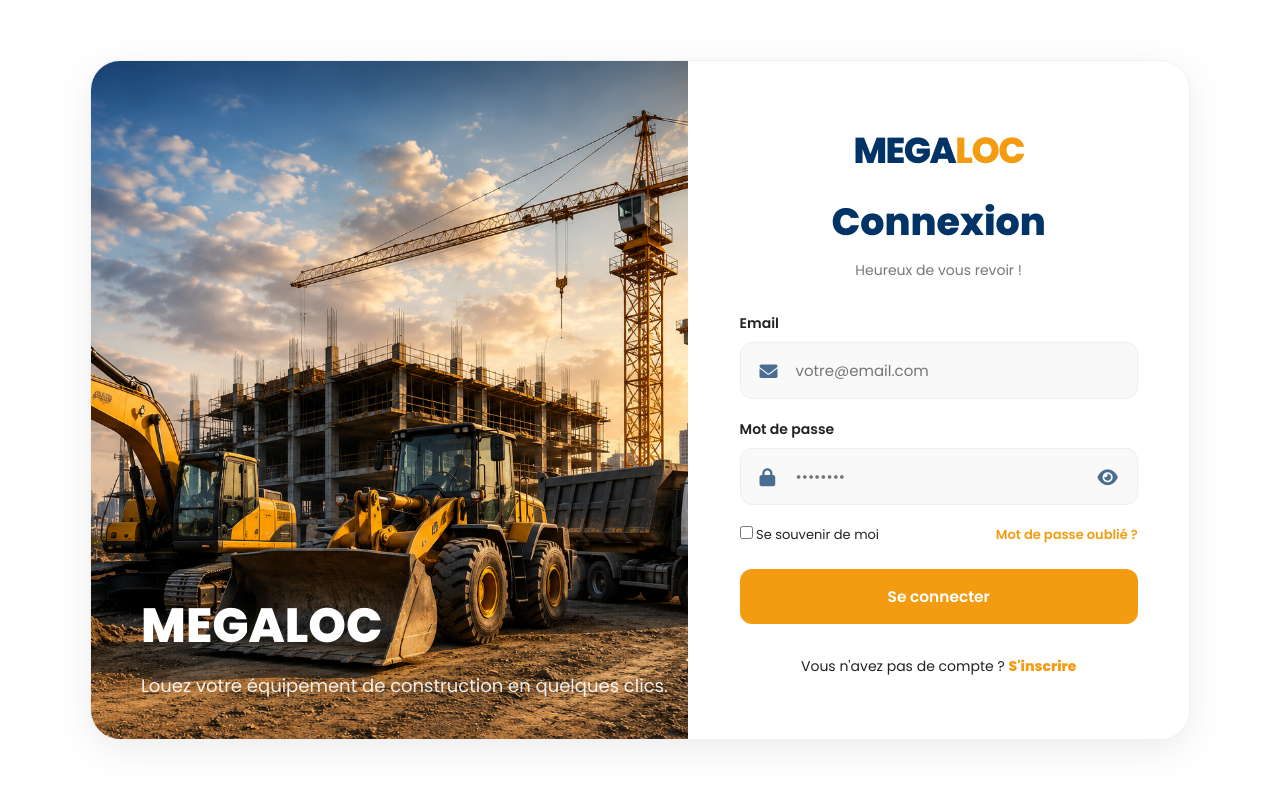
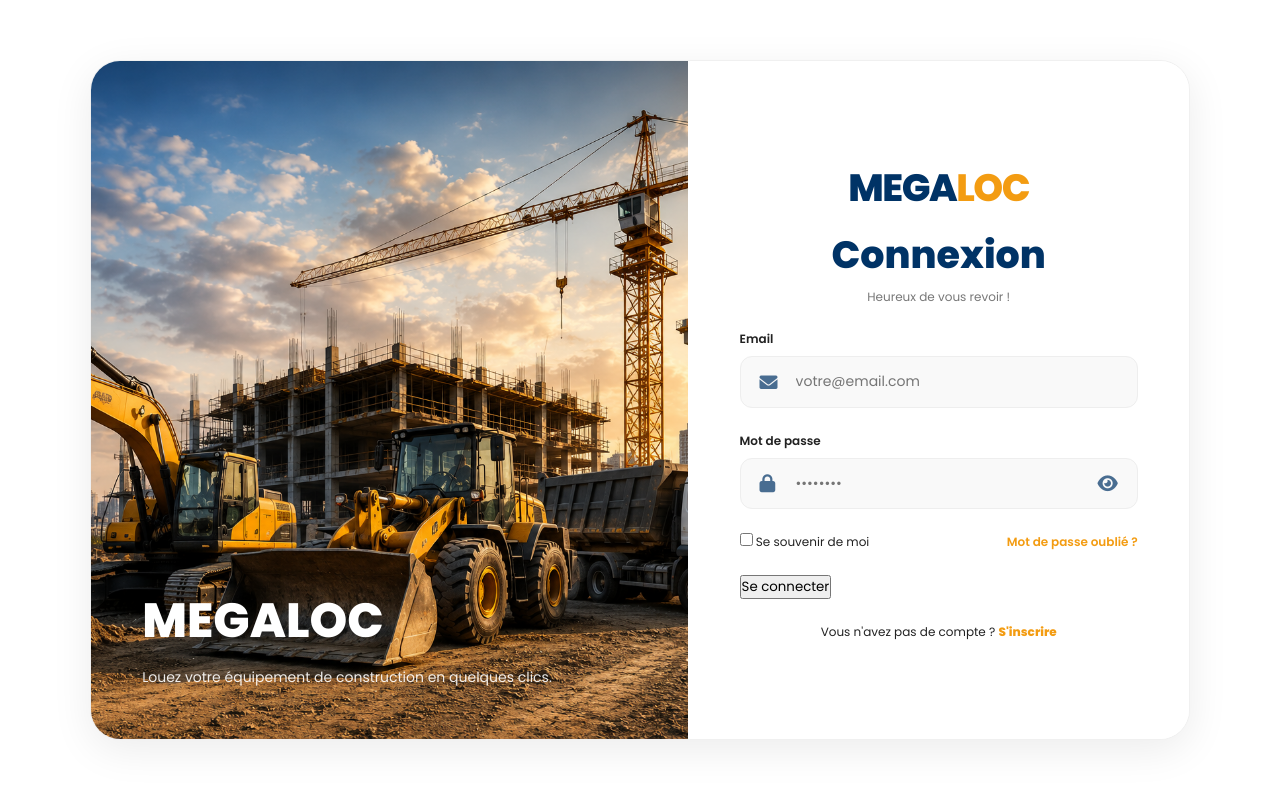
Before and after one commit to CodeShield1/PFE_Solicode, a PHP site: page /index.php?url=login in a window 1280 px wide. Run offline with PHP 8.4, Linux system fonts and the light colour scheme.

Commit message:
modifier css

```diff
--- a/Projet_PFE/app/public/css/login.css
+++ b/Projet_PFE/app/public/css/login.css
@@ -1,22 +1,11 @@
-/* Importation des bases et variables */
+/* Importation de la 9a3ida global */
 @import url('style.css');
-
-body {
-    background: var(--white);
-    min-height: 100vh;
-    display: flex;
-    align-items: center;
-    justify-content: center;
-    padding: 20px;
-    margin: 0;
-}
 
 .auth-wrapper {
     display: flex;
-    width: 100%;
-    max-width: 1100px;
-    /* Mizane de la hauteur : s'adapte à l'écran sans déborder */
-    min-height: clamp(600px, 85vh, 750px);
+    width: var(--fluid-width);
+    max-width: var(--fluid-max-width);
+    min-height: var(--fluid-min-height);
     height: auto;
     background: var(--white);
     border-radius: var(--radius-lg);
@@ -25,7 +14,7 @@ body {
     border: 1px solid #f0f0f0;
 }
 
-/* Image Side */
+/* Image Side (Fluid) */
 .auth-image {
     flex: 1.2;
     background: url('../images/login.png') no-repeat center center/cover;
@@ -35,32 +24,32 @@ body {
 
 .image-overlay {
     position: absolute;
-    bottom: clamp(30px, 5vh, 50px);
-    left: clamp(30px, 5vw, 50px);
+    bottom: var(--fluid-padding);
+    left: var(--fluid-padding);
     color: var(--white);
     text-shadow: 2px 2px 10px rgba(0,0,0,0.3);
     padding-right: 20px;
 }
 
 .image-overlay h1 {
-    font-size: clamp(32px, 4vw, 48px);
+    font-size: var(--font-h1);
     font-weight: 800;
     margin-bottom: 10px;
 }
 
 .image-overlay p {
-    font-size: clamp(14px, 1.5vw, 18px);
+    font-size: var(--font-body);
     opacity: 0.9;
 }
 
-/* Form Side */
+/* Form Side (Fluid) */
 .auth-form-container {
     flex: 0.8;
     background: var(--white);
     display: flex;
     align-items: center;
     justify-content: center;
-    padding: clamp(30px, 4vw, 60px); /* Padding fluide */
+    padding: var(--fluid-padding); /* Utilise la 9a3ida global */
 }
 
 .form-box {
@@ -68,24 +57,24 @@ body {
 }
 
 .form-header {
-    margin-bottom: clamp(20px, 4vh, 40px);
+    margin-bottom: var(--fluid-gap);
     text-align: center;
 }
 
 .form-header h2 {
-    font-size: clamp(26px, 3vw, 38px); /* Titre fluide */
+    font-size: var(--font-h2);
     color: var(--primary-blue);
-    margin-bottom: 10px;
+    margin-bottom: 5px;
     font-weight: 800;
 }
 
 .form-header p {
     color: var(--text-muted);
-    font-size: clamp(14px, 1vw, 16px);
+    font-size: var(--font-small);
 }
 
 .input-group {
-    margin-bottom: clamp(15px, 2.5vh, 25px);
+    margin-bottom: var(--fluid-gap);
 }
 
 .input-group label {
@@ -93,7 +82,7 @@ body {
     margin-bottom: 8px;
     font-weight: 600;
     color: var(--text-dark);
-    font-size: 14px;
+    font-size: var(--font-small);
 }
 
 .field {
@@ -113,13 +102,13 @@ body {
 
 .field input {
     width: 100%;
-    padding: clamp(12px, 2vh, 18px) 20px clamp(12px, 2vh, 18px) 55px;
+    padding: clamp(12px, 1.8vh, 18px) 20px clamp(12px, 1.8vh, 18px) 55px;
     border: 1.5px solid #eee;
     border-radius: var(--radius-md);
     background: #f9f9f9;
     outline: none;
     transition: var(--transition);
-    font-size: 15px;
+    font-size: var(--font-body);
 }
 
 .field input:focus {
@@ -132,38 +121,13 @@ body {
     right: 20px;
     left: auto;
     cursor: pointer;
-    transition: var(--transition);
-}
-
-/* Bouton Principal Fluid */
-.btn-login {
-    width: 100%;
-    padding: clamp(12px, 2vh, 18px);
-    background: var(--primary-orange);
-    color: var(--white);
-    border: none;
-    border-radius: var(--radius-md);
-    font-size: clamp(15px, 1.2vw, 18px);
-    font-weight: 600;
-    cursor: pointer;
-    transition: var(--transition);
-    margin-top: 10px;
-    display: flex;
-    align-items: center;
-    justify-content: center;
-}
-
-.btn-login:hover {
-    background: var(--primary-blue);
-    transform: translateY(-2px);
-    box-shadow: 0 10px 20px rgba(0, 51, 102, 0.2);
 }
 
 .form-options {
     display: flex;
     justify-content: space-between;
-    font-size: 13px;
-    margin-bottom: clamp(20px, 3vh, 30px);
+    font-size: var(--font-small);
+    margin-bottom: var(--fluid-gap);
 }
 
 .form-options a {
@@ -174,8 +138,8 @@ body {
 
 .form-footer {
     text-align: center;
-    margin-top: clamp(20px, 4vh, 35px);
-    font-size: 14px;
+    margin-top: var(--fluid-gap);
+    font-size: var(--font-small);
 }
 
 .form-footer a {
@@ -192,6 +156,7 @@ body {
     .auth-wrapper {
         min-height: 100vh;
         max-width: 100%;
+        width: 100%;
         border-radius: 0;
         margin: 0;
         box-shadow: none;
--- a/Projet_PFE/app/public/css/style.css
+++ b/Projet_PFE/app/public/css/style.css
@@ -1,18 +1,31 @@
 @import url('https://fonts.googleapis.com/css2?family=Poppins:wght@300;400;600;800&display=swap');
 
-/* --- VARIABLES GLOBAL --- */
+/* --- 9A3IDA GLOBAL (FLUID DESIGN SYSTEM) --- */
 :root {
+    /* Alwan */
     --primary-orange: #f39c12;
     --primary-blue: #003366;
-    --secondary-blue: #004a99;
-    --light-bg: #ffffff; /* Fond blanc pur */
     --white: #ffffff;
     --text-dark: #222222;
     --text-muted: #777777;
-    --bg-gradient: #ffffff;
-    --shadow-main: 0 10px 40px rgba(0, 0, 0, 0.08); /* Ombre plus douce et précise */
+
+    /* Mizane dyal l'Layout (Fluid) */
+    --fluid-width: 95%;
+    --fluid-max-width: 1100px;
+    --fluid-min-height: clamp(600px, 85vh, 750px);
+    --fluid-padding: clamp(25px, 4vw, 60px);
+    --fluid-gap: clamp(15px, 3vh, 30px);
+
+    /* Mizane dyal l'Ktaba (Fluid Typography) */
+    --font-h1: clamp(32px, 5vw, 48px);
+    --font-h2: clamp(26px, 3vw, 38px);
+    --font-body: clamp(14px, 1vw, 16px);
+    --font-small: clamp(12px, 0.8vw, 14px);
+
+    /* UI Styles */
     --radius-lg: 30px;
     --radius-md: 12px;
+    --shadow-main: 0 10px 40px rgba(0, 0, 0, 0.08);
     --transition: 0.3s ease;
 }
 
@@ -28,49 +41,38 @@ body {
     background: var(--white);
     min-height: 100vh;
     color: var(--text-dark);
+    display: flex;
+    align-items: center;
+    justify-content: center;
+    font-size: var(--font-body);
 }
 
-/* --- LOGO STYLE --- */
+/* Common Logo */
 .logo {
-    font-size: 36px;
+    font-size: var(--font-h2);
     font-weight: 800;
-    margin-bottom: 15px;
+    margin-bottom: 10px;
     letter-spacing: -1.5px;
     display: inline-block;
 }
 .logo .mega { color: var(--primary-blue); }
 .logo .loc { color: var(--primary-orange); }
 
-/* --- COMMON INPUTS --- */
-.input-field-custom {
-    width: 100%;
-    padding: 16px 20px 16px 55px;
-    border: 1.5px solid #eee;
-    border-radius: var(--radius-md);
-    background: #f9f9f9;
-    outline: none;
-    transition: var(--transition);
-    font-size: 16px;
-}
-
-.input-field-custom:focus {
-    border-color: var(--primary-orange);
-    background: var(--white);
-    box-shadow: 0 0 15px rgba(243, 156, 18, 0.1);
-}
-
-/* --- COMMON BUTTONS --- */
+/* Common Button */
 .btn-main {
     width: 100%;
-    padding: 18px;
+    padding: clamp(12px, 2vh, 18px);
     background: var(--primary-orange);
     color: var(--white);
     border: none;
     border-radius: var(--radius-md);
-    font-size: 18px;
+    font-size: var(--font-body);
     font-weight: 600;
     cursor: pointer;
     transition: var(--transition);
+    display: flex;
+    align-items: center;
+    justify-content: center;
 }
 
 .btn-main:hover {
```
